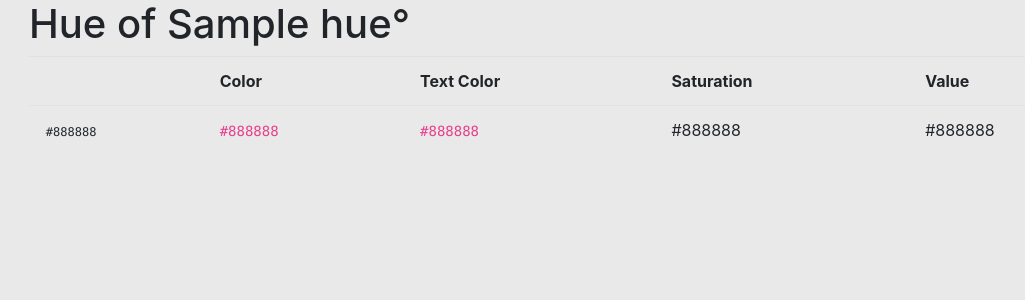
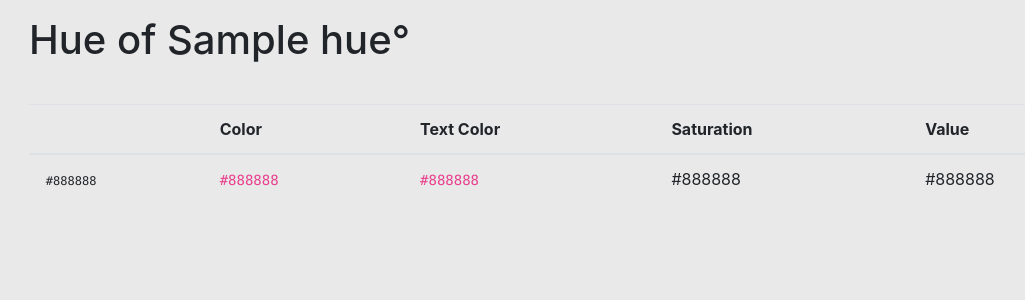
Before and after one commit to signed0/textcolor, a Flask app: template templates/by_hue.html in a window 1280 px wide. Shown: the top 300 px of the page, without its empty margins (56-1081 px from the left). Run offline with Flask 2, Linux system fonts and the light colour scheme; the template is opened without the code that fills it: most values are stand-ins (such as "Sample title", 1, 10 or a date in 2020); some libraries are stand-ins or nearby versions.

Commit message:
Formatting

```diff
--- a/templates/by_hue.html
+++ b/templates/by_hue.html
@@ -18,9 +18,12 @@
     </head>
     <body>
         <div class="container">
+            <div style="padding-top: 1em; padding-bottom: 2em">
                 <h1>Hue of {{ hue }}°</h1>
+            </div>
 
             <table class="table">
+                <thead>
                 <tr>
                     <th></th>
                     <th>Color</th>
@@ -28,7 +31,9 @@
                     <th>Saturation</th>
                     <th>Value</th>
                 </tr>
+                </thead>
 
+                <tbody>
                     {% for answer in answers %}
                         <tr>
                         <td>
@@ -42,6 +47,7 @@
                         <td>{{ answer.color_v }}</td>
                         </tr>
                     {% endfor %}
+                </tbody>
             </table>
         </div>
     </body>
```
Lines whose indentation alone changed are shown as unchanged.
